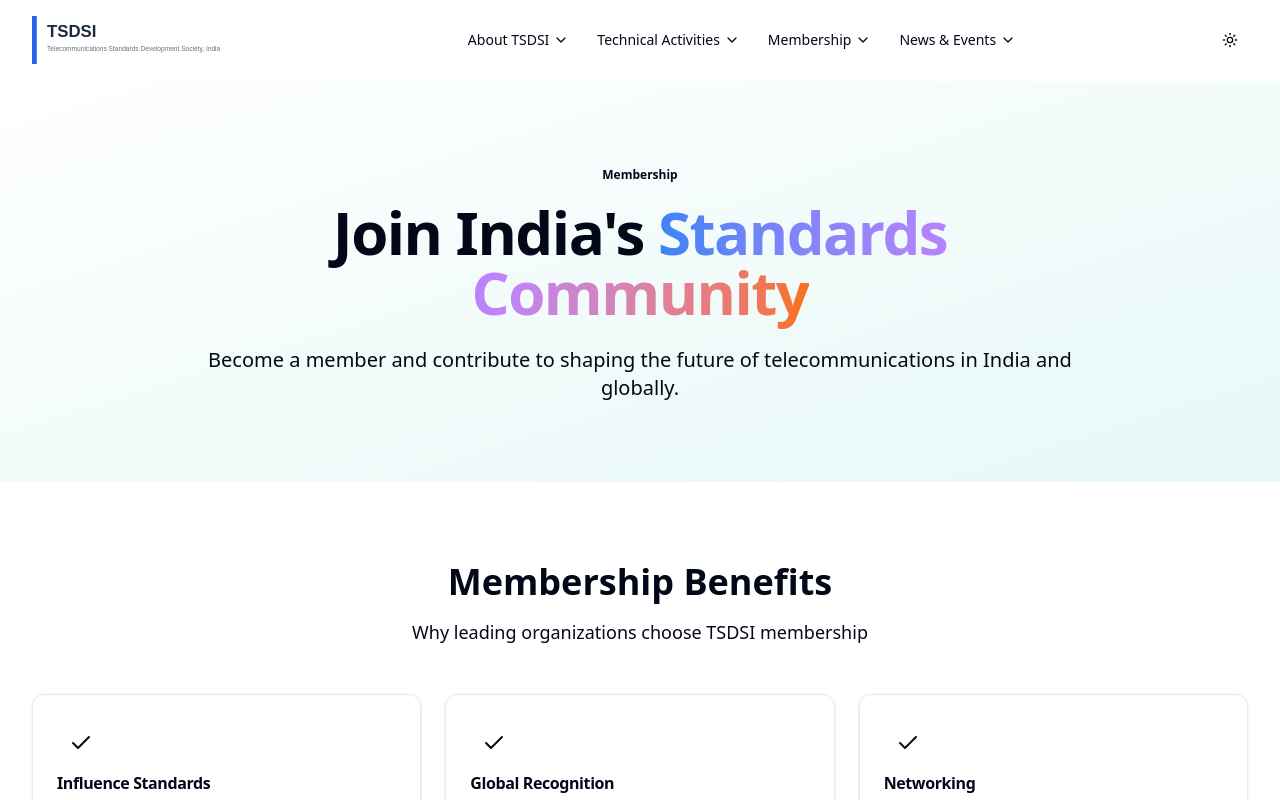
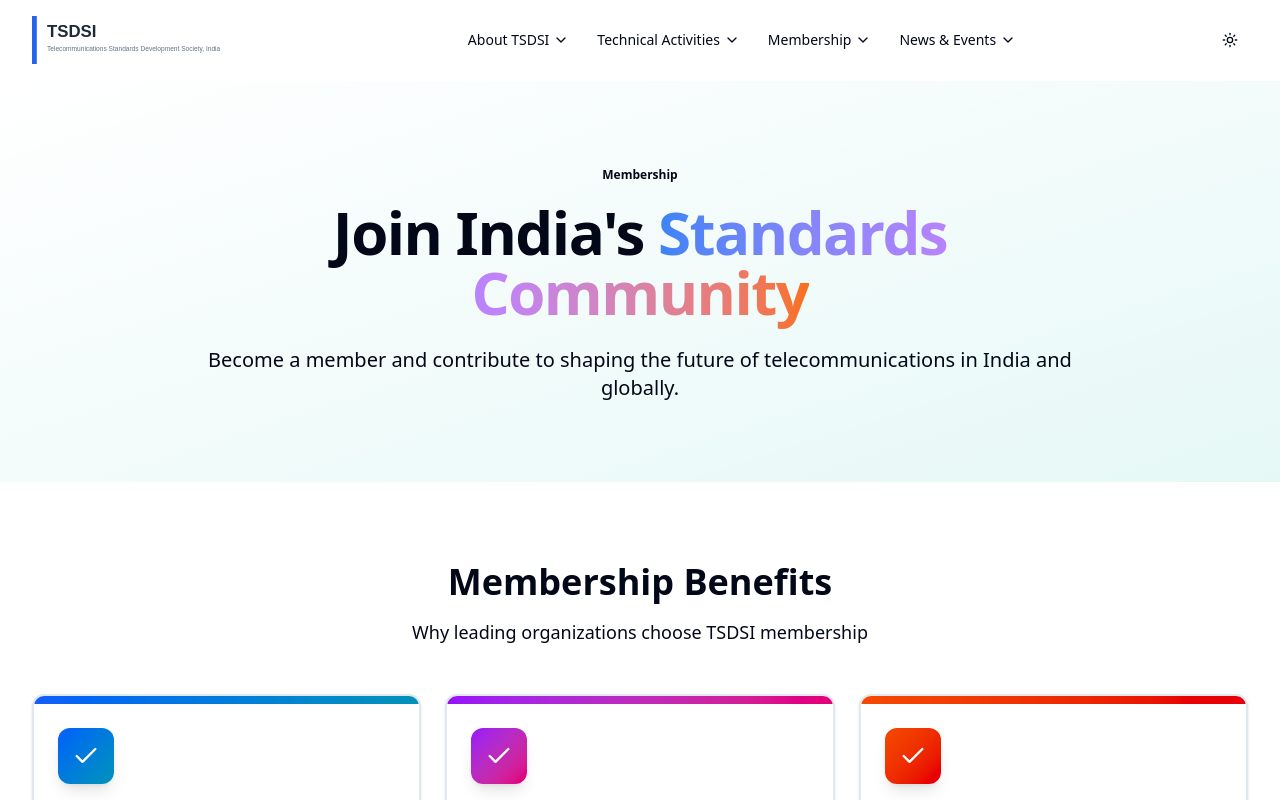
Before and after one commit to rostanai/tsdsi, a Next.js app: page /membership in a window 1280 px wide. Shown: the top 800 px of the page. Built offline with nearby package versions, Linux system fonts and the light colour scheme.

Commit message:
Enhance membership benefits cards with colorful gradients, animations, and better alignment

```diff
--- a/app/membership/page.tsx
+++ b/app/membership/page.tsx
@@ -113,19 +113,34 @@ export default function MembershipPage() {
                         </p>
                     </div>
                     <div className="grid gap-6 md:grid-cols-2 lg:grid-cols-3">
-                        {benefits.map((benefit, index) => (
-                            <Card key={benefit.title} className="hover:shadow-lg transition-all">
+                        {benefits.map((benefit, index) => {
+                            const colors = [
+                                "from-blue-600 to-cyan-600",
+                                "from-purple-600 to-pink-600",
+                                "from-orange-600 to-red-600",
+                                "from-green-600 to-teal-600",
+                                "from-indigo-600 to-blue-600",
+                                "from-pink-600 to-purple-600",
+                            ]
+                            return (
+                                <Card
+                                    key={benefit.title}
+                                    className="group transition-all hover:shadow-2xl hover:scale-105 border-2 overflow-hidden animate-scale-in"
+                                    style={{ animationDelay: `${index * 100}ms` }}
+                                >
+                                    <div className={`h-2 w-full bg-gradient-to-r ${colors[index]}`} />
                                     <CardHeader>
-                                    <div className="mb-2 flex h-12 w-12 items-center justify-center rounded-lg bg-primary/10">
-                                        <Check className="h-6 w-6 text-primary" />
+                                        <div className={`mb-4 inline-flex h-14 w-14 items-center justify-center rounded-xl bg-gradient-to-br ${colors[index]} shadow-lg group-hover:scale-110 transition-transform`}>
+                                            <Check className="h-7 w-7 text-white" />
                                         </div>
-                                    <CardTitle>{benefit.title}</CardTitle>
+                                        <CardTitle className="text-xl">{benefit.title}</CardTitle>
                                     </CardHeader>
                                     <CardContent>
-                                    <CardDescription>{benefit.description}</CardDescription>
+                                        <CardDescription className="text-base leading-relaxed">{benefit.description}</CardDescription>
                                     </CardContent>
                                 </Card>
-                        ))}
+                            )
+                        })}
                     </div>
                 </div>
             </section>
```
Lines whose indentation alone changed are shown as unchanged.
